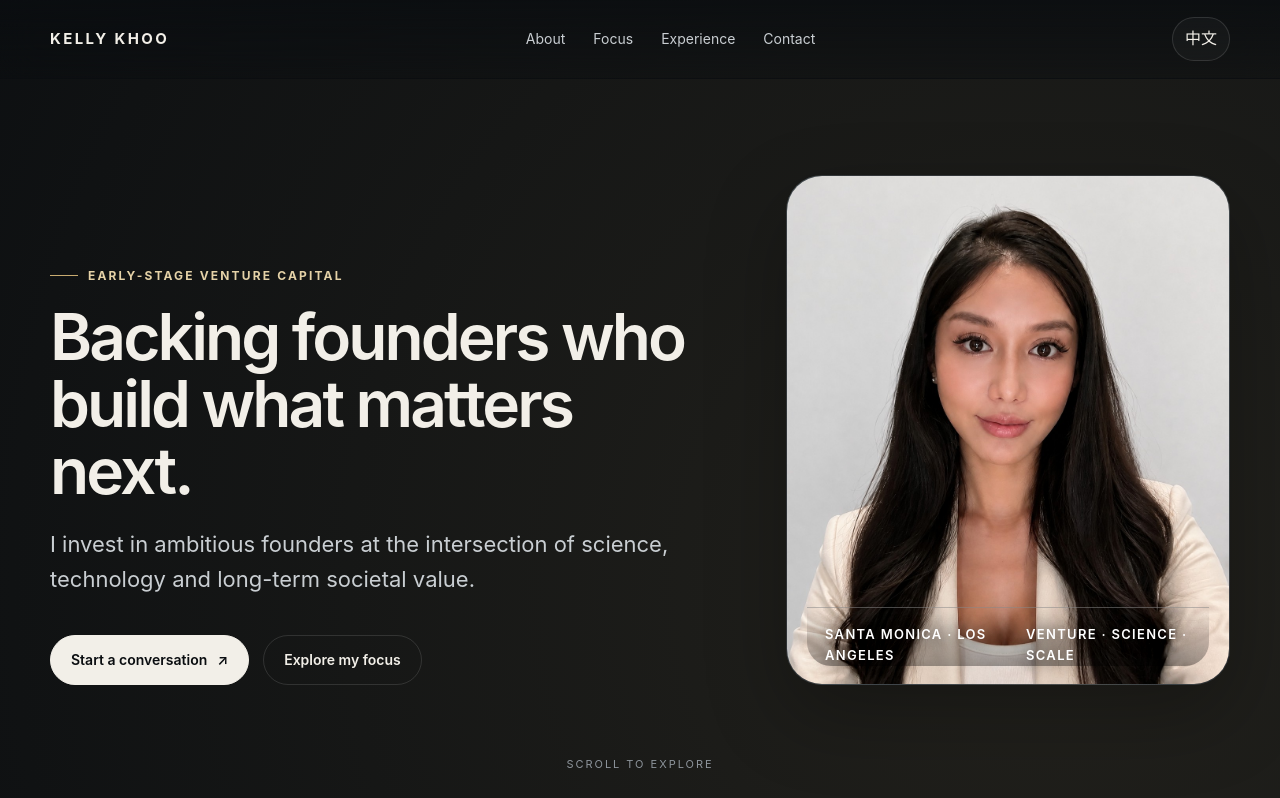
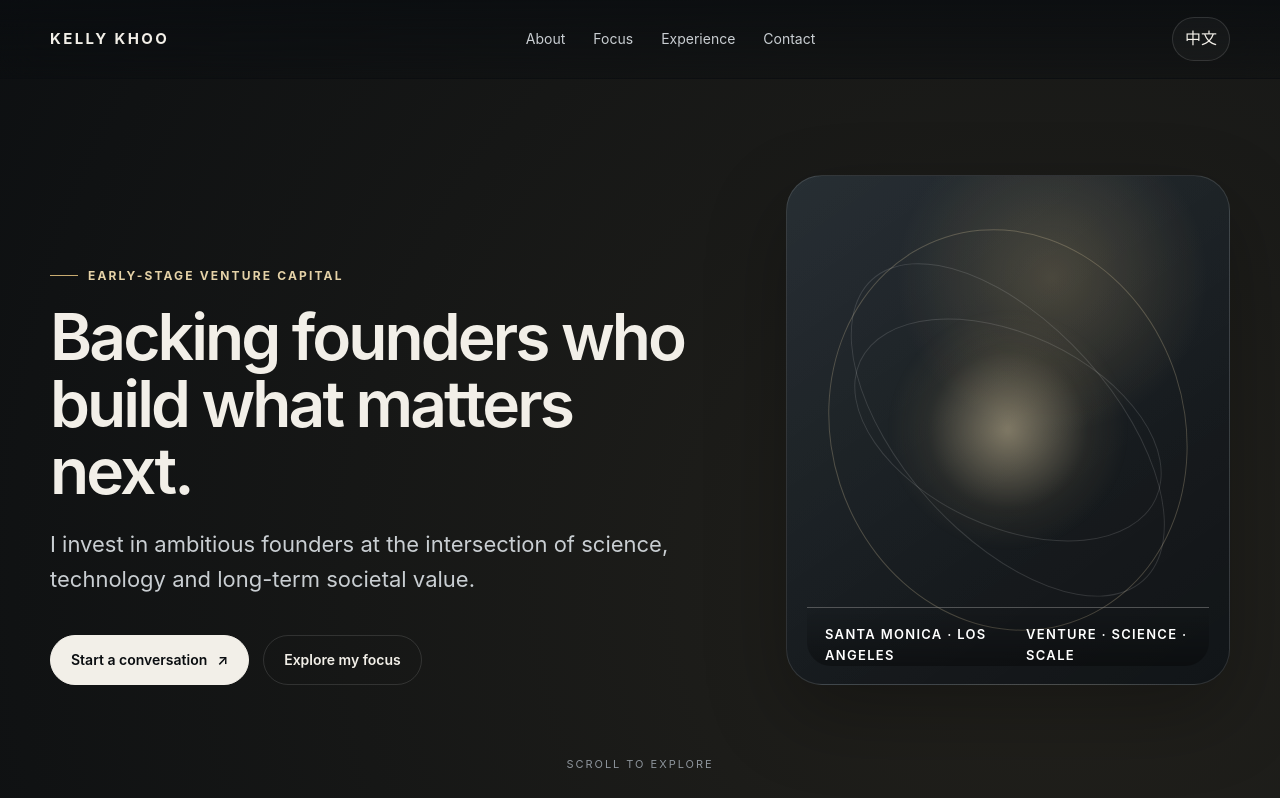
Before and after one commit to ananan28/wangzhan1, a plain HTML site: page index.html in a window 1280 px wide. Shown: the top 798 px of the page. Drawn offline with Linux system fonts and the light colour scheme.

Commit message:
Remove portrait from homepage

```diff
--- a/index.html
+++ b/index.html
@@ -300,8 +300,7 @@
           </div>
         </div>
 
-        <div class="hero-card has-photo reveal" aria-label="Kelly Khoo in her office">
-          <img class="hero-photo" src="/kelly%20khoo.png" alt="Kelly Khoo working in her office" />
+        <div class="hero-card reveal">
           <div class="orbit one"></div>
           <div class="orbit two"></div>
           <div class="hero-meta">
```
